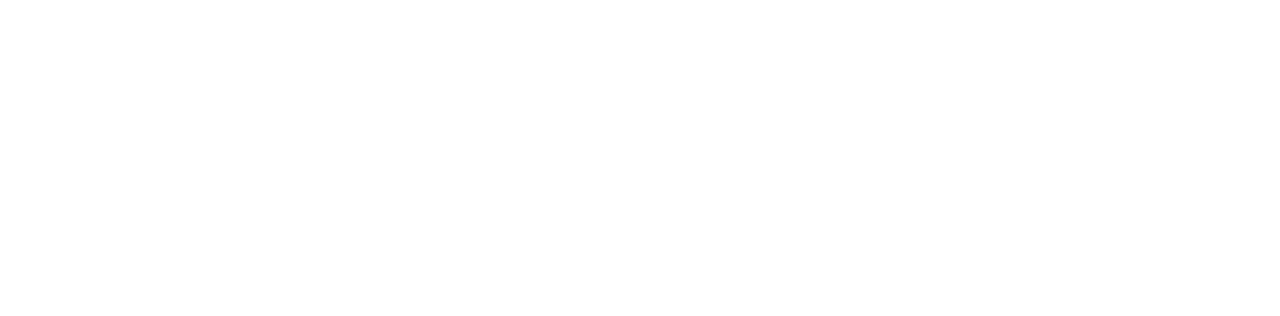
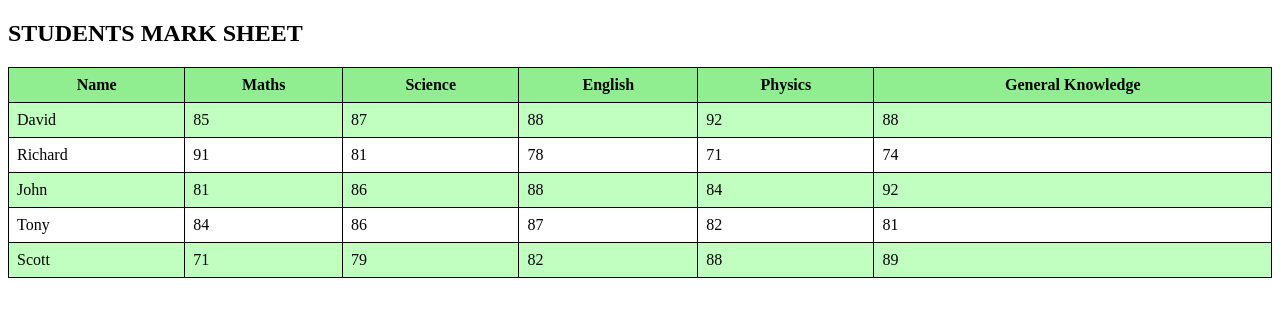
Before and after one commit to hetvikhakhar/mywebsite, a plain HTML site: page index.html in a window 1280 px wide. Drawn offline with Linux system fonts and the light colour scheme.

Commit message:
Update index.html

```diff
--- a/index.html
+++ b/index.html
@@ -1,16 +1,73 @@
 <!DOCTYPE html>
 <html>
-  <head>
-    <title>FESTIVALS < /TITLE>
-  </head>
-  <body bgcolor= 'orange' text color='white'>
-      <h1 class="title">Independence Day</h1>
-      <Font size=7> Independence day is celebrated in 15 <BOLD>AUGUST</BOLD><BR>
-      Few more names are<BR>
-        1.Republic day
-        2.Gandhi Jayanti
-
-
-
-  </body>
-</html>
+<head>
+    <style>
+        table {
+            border-collapse: collapse;
+            width: 100%;
+        }
+        th, td {
+            border: 1px solid black;
+            padding: 8px;
+        }
+        th {
+            background-color: #90EE90;
+        }
+        tr:nth-child(even) {
+            background-color: #c1ffc1;
+        }
+    </style>
+</head>
+<body>
+    <h2>STUDENTS MARK SHEET</h2>
+    <table>
+        <tr>
+            <th>Name</th>
+            <th>Maths</th>
+            <th>Science</th>
+            <th>English</th>
+            <th>Physics</th>
+            <th>General Knowledge</th>
+        </tr>
+        <tr>
+            <td>David</td>
+            <td>85</td>
+            <td>87</td>
+            <td>88</td>
+            <td>92</td>
+            <td>88</td>
+        </tr>
+        <tr>
+            <td>Richard</td>
+            <td>91</td>
+            <td>81</td>
+            <td>78</td>
+            <td>71</td>
+            <td>74</td>
+        </tr>
+        <tr>
+            <td>John</td>
+            <td>81</td>
+            <td>86</td>
+            <td>88</td>
+            <td>84</td>
+            <td>92</td>
+        </tr>
+        <tr>
+            <td>Tony</td>
+            <td>84</td>
+            <td>86</td>
+            <td>87</td>
+            <td>82</td>
+            <td>81</td>
+        </tr>
+        <tr>
+            <td>Scott</td>
+            <td>71</td>
+            <td>79</td>
+            <td>82</td>
+            <td>88</td>
+            <td>89</td>
+        </tr>
+    </table>
+</body>
```
